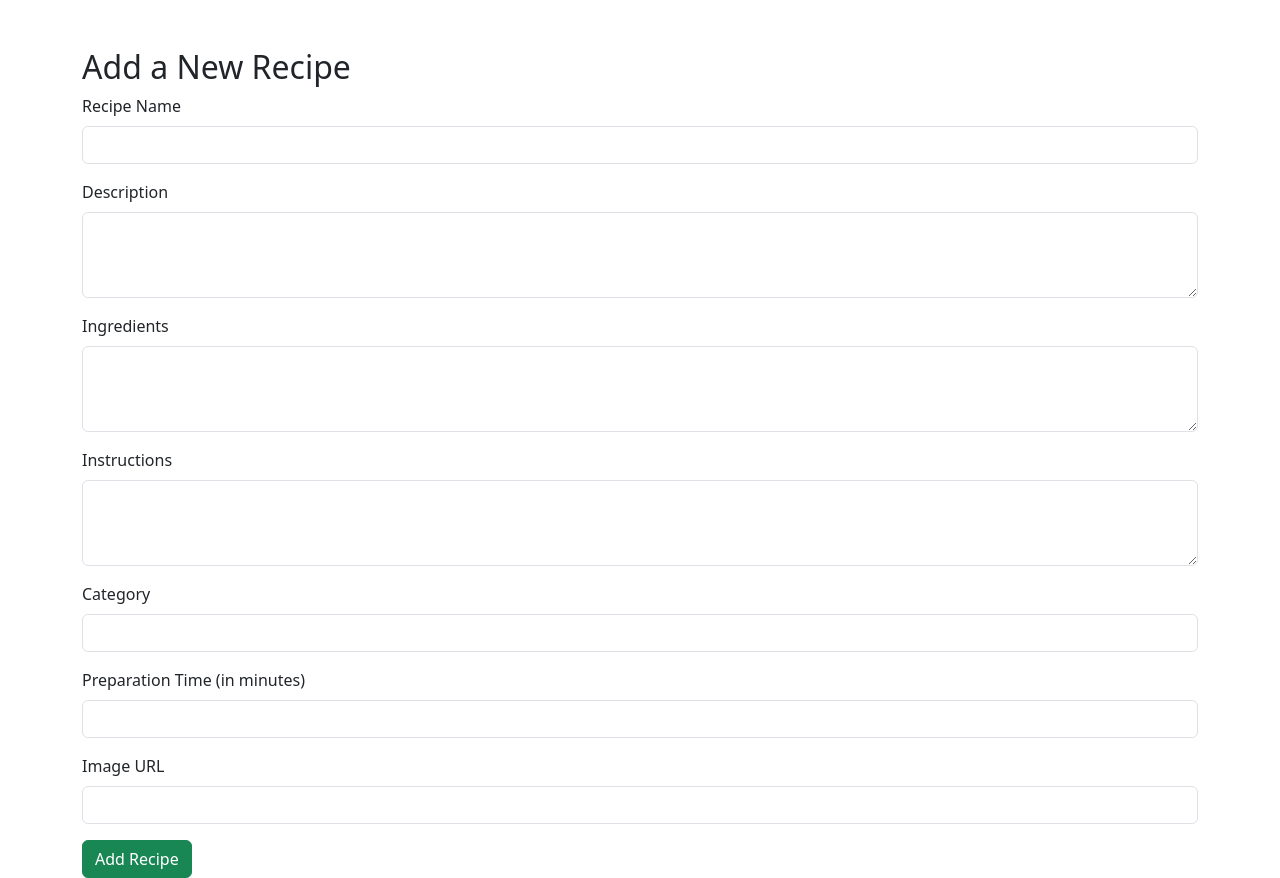
After one commit to Ragul-05/Taste-Tale-1, a PHP site: page /add_recipe.php in a window 1280 px wide. The commit adds this page. Run offline with PHP 8.4, Linux system fonts and the light colour scheme; a user stored in the database is signed in.

Commit message:
Modified the files

```diff
--- /dev/null
+++ b/php/add_recipe.php
@@ -0,0 +1,90 @@
+<?php
+session_start();
+// Check if the user is logged in
+if (!isset($_SESSION['username'])) {
+    header("Location: index.php");
+    exit();
+}
+
+// Connect to the database
+$conn = new mysqli('localhost', 'root', '', 'taste_tales');
+
+// Check connection
+if ($conn->connect_error) {
+    die("Connection failed: " . $conn->connect_error);
+}
+
+if ($_SERVER["REQUEST_METHOD"] == "POST") {
+    // Get recipe details from the form
+    $name = $_POST['name'];
+    $description = $_POST['description'];
+    $ingredients = $_POST['ingredients'];
+    $instructions = $_POST['instructions'];
+    $category = $_POST['category'];
+    $preparation_time = $_POST['preparation_time'];
+    $image_url = $_POST['image_url'];
+
+    // Insert the new recipe into the database
+    $stmt = $conn->prepare("INSERT INTO recipes (name, description, ingredients, instructions, category, preparation_time, image_url) VALUES (?, ?, ?, ?, ?, ?, ?)");
+    $stmt->bind_param("sssssis", $name, $description, $ingredients, $instructions, $category, $preparation_time, $image_url);
+
+    if ($stmt->execute()) {
+        echo "New recipe added successfully!";
+        // Redirect to the homepage or another page after adding the recipe
+        header("Location: index.php");
+        exit();
+    } else {
+        echo "Error: " . $stmt->error;
+    }
+
+    $stmt->close();
+}
+
+$conn->close();
+?>
+
+<!DOCTYPE html>
+<html lang="en">
+<head>
+    <meta charset="UTF-8">
+    <meta name="viewport" content="width=device-width, initial-scale=1.0">
+    <title>Add Recipe</title>
+    <link href="https://cdn.jsdelivr.net/npm/bootstrap@5.3.0-alpha1/dist/css/bootstrap.min.css" rel="stylesheet">
+</head>
+<body>
+    <div class="container mt-5">
+        <h2>Add a New Recipe</h2>
+        <form method="POST" action="add_recipe.php">
+            <div class="mb-3">
+                <label for="name" class="form-label">Recipe Name</label>
+                <input type="text" class="form-control" id="name" name="name" required>
+            </div>
+            <div class="mb-3">
+                <label for="description" class="form-label">Description</label>
+                <textarea class="form-control" id="description" name="description" rows="3" required></textarea>
+            </div>
+            <div class="mb-3">
+                <label for="ingredients" class="form-label">Ingredients</label>
+                <textarea class="form-control" id="ingredients" name="ingredients" rows="3" required></textarea>
+            </div>
+            <div class="mb-3">
+                <label for="instructions" class="form-label">Instructions</label>
+                <textarea class="form-control" id="instructions" name="instructions" rows="3" required></textarea>
+            </div>
+            <div class="mb-3">
+                <label for="category" class="form-label">Category</label>
+                <input type="text" class="form-control" id="category" name="category" required>
+            </div>
+            <div class="mb-3">
+                <label for="preparation_time" class="form-label">Preparation Time (in minutes)</label>
+                <input type="number" class="form-control" id="preparation_time" name="preparation_time" required>
+            </div>
+            <div class="mb-3">
+                <label for="image_url" class="form-label">Image URL</label>
+                <input type="text" class="form-control" id="image_url" name="image_url" required>
+            </div>
+            <button type="submit" class="btn btn-success">Add Recipe</button>
+        </form>
+    </div>
+</body>
+</html>
--- a/php/index.php
+++ b/php/index.php
@@ -61,8 +61,6 @@
 
     <!-- Search Bar Section -->
     <!-- Search Bar Section -->
-    <!-- Search Bar Section -->
-    <!-- Search Bar Section -->
     <section class="container my-4">
         <div class="row justify-content-center">
             <div class="col-md-8">
@@ -73,6 +71,9 @@
             </div>
             <div class="col-md-2">
                 <button class="btn btn-primary w-100" id="search-button">Search</button>
+            </div>
+            <div>
+                <a href="add_recipe.php" class="btn btn-primary">Add Recipe</a>
             </div>
         </div>
     </section>
```
Also changed, not shown: php/login.php (+7 -8 lines), php/register.php (+1 -11 lines), taste_tales.sql (added, +125 -0 lines).
